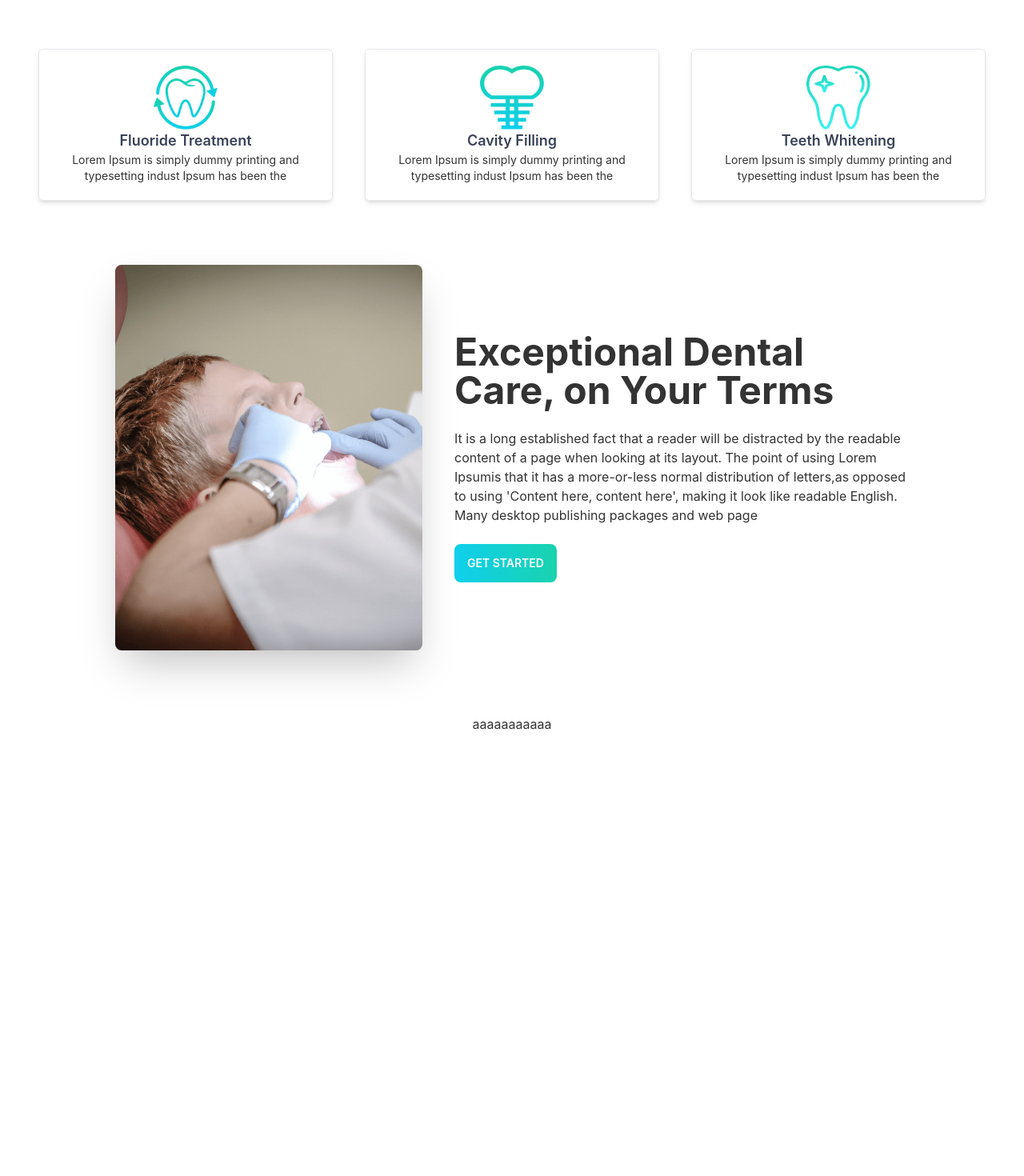
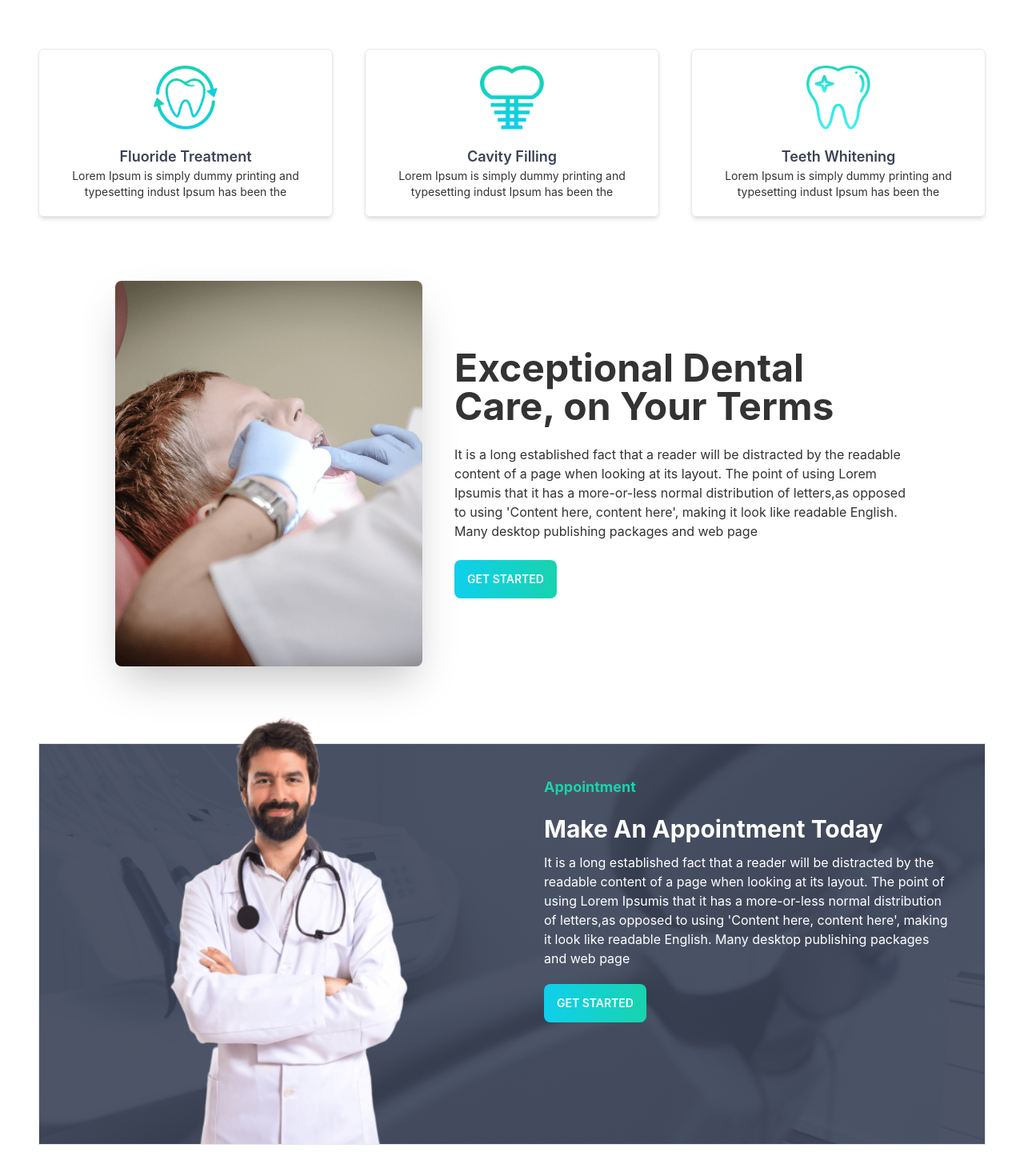
Before and after one commit to MernLearner/doctor-portal, a React (Create React App) app: page / in a window 1280 px wide. Shown: the part 732-2202 px from the top of the page at 80% size. Before the commit the page ends 1649 px from the top, so only its background shows below. Built offline with nearby package versions, Linux system fonts and the light colour scheme.

Commit message:
home page appointment done|

```diff
--- a/src/App.js
+++ b/src/App.js
@@ -12,7 +12,7 @@ import NoteFound from './components/Shared/NoteFound';
 
 function App() {
   return (
-    <div className="App ">
+    <div className=" ">
       <Navbar></Navbar>
       <Routes>
         <Route path='/' element={<Home></Home>}></Route>
--- a/src/components/Pages/Home/Appointment.jsx
+++ b/src/components/Pages/Home/Appointment.jsx
@@ -1,10 +1,25 @@
 import React from 'react';
-
+import PrimaryButton from '../../Shared/PrimaryButton'
+import doctor from '../../../assets/doctor.png'
+import bgimg from '../../../assets/appointment.png'
 const Appointment = () => {
     return (
-        <div>
-            aaaaaaaaaaa
-        </div>
+        <section >
+            <div >
+                <div style={{ background: `url(${bgimg})`, backgroundPosition: "center" ,backgroundRepeat:"no-repeat",backgroundSize:"cover" }}
+                    className='lg:flex items-end justify-between  mt-10 border '>
+                    <div className='lg:w-6/12 hidden lg:block' >
+                        <img className='mt-[-100px]' src={doctor} alt={'doctor'} />
+                    </div>
+                    <div className='text-left lg:w-6/12 lg:mb-28 lg:pr-10 p-10'>
+                        <h1 className='text-secondary capitalize text-lg font-bold'>Appointment</h1>
+                        <h1 className='text-white text-3xl capitalize font-bold mt-5 mb-3'>Make an appointment Today</h1>
+                        <p className='text-white text-md mb-5'>It is a long established fact that a reader will be distracted by the readable content of a page when looking at its layout. The point of using Lorem Ipsumis that it has a more-or-less normal distribution of letters,as opposed to using 'Content here, content here', making it look like readable English. Many desktop publishing packages and web page</p>
+                        <PrimaryButton link={"/"}>get started</PrimaryButton>
+                    </div>
+                </div>
+            </div>
+        </section>
     );
 };
 
--- a/src/components/Pages/Home/DentalCare.jsx
+++ b/src/components/Pages/Home/DentalCare.jsx
@@ -4,7 +4,7 @@ import treatment from '../../../assets/treatment.png';
 
 const DentalCare = () => {
     return (
-    <section className="hero  text-left lg:px-20">
+    <section className="hero  text-left lg:px-20 mb-20">
             <div className="hero-content justify-between flex-col gap-10 lg:flex-row-reverse">
                 <div className='order-1 '>
                     <h1 className="text-5xl font-bold">Exceptional Dental Care, on Your Terms</h1>
--- a/src/components/Pages/Home/Home.jsx
+++ b/src/components/Pages/Home/Home.jsx
@@ -18,6 +18,7 @@ const Home = () => {
             <DentalCare></DentalCare>
             <SectionDivider></SectionDivider>
             <Appointment></Appointment>
+            <SectionDivider></SectionDivider>
         </div>
     );
 };
--- a/src/components/Pages/Home/ServiceItems.jsx
+++ b/src/components/Pages/Home/ServiceItems.jsx
@@ -2,11 +2,11 @@ import React from 'react';
 
 const ServiceItems = ({ service }) => {
     return (
-        <div className='border rounded-md p-5  shadow-md'>
-            <div className='text-center mx-auto'>
+        <div className='border rounded-md p-5  shadow-md text-center'>
+            <div className=' mx-auto'>
                 <img className='w-20 h-20 mx-auto' src={service.img} alt={service.title} />
             </div>
-            <h1 className='text-lg text-accent font-semibold'>{service.title}</h1>
+            <h1 className='mt-5 text-lg text-accent font-semibold'>{service.title}</h1>
             <h1 className='text-sm'>{service.desc}</h1>
         </div>
     );
```
Also changed, not shown: src/assets/appointment.png (added).
